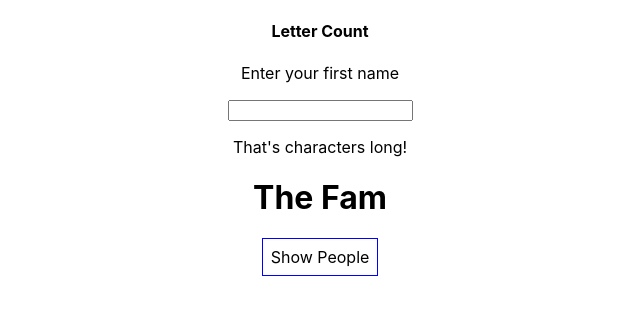
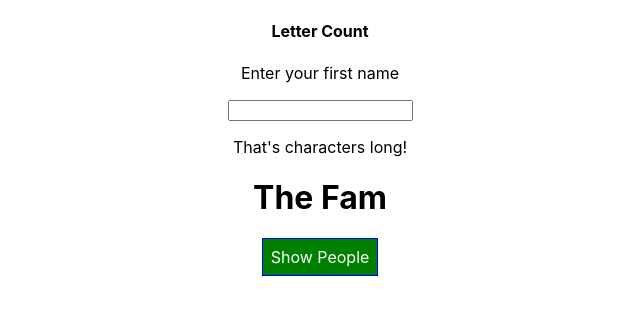
Before and after one commit to LittleBlue418/React-styling-components, a React (Create React App) app: page / in a window 1280 px wide. Shown: the top 314 px of the page, without its empty margins (320-960 px from the left). Built offline with nearby package versions, Linux system fonts and the light colour scheme.

Commit message:
changing styles dynamically

```diff
--- a/src/App.js
+++ b/src/App.js
@@ -86,11 +86,12 @@
 
   render() {
     const buttonStyle = {
-      backgroundColor: 'white',
+      backgroundColor: 'green',
       font: 'inherit',
       border: '1px solid blue',
       padding: '8px',
-      cursor: 'pointer'
+      cursor: 'pointer',
+      color: 'white',
     };
 
     let persons = null;
@@ -108,7 +109,10 @@
               changed={(event) => this.nameChangedHandler(event, person.id)} />
           })}
         </div>
-      )
+      );
+
+      buttonStyle.backgroundColor = 'red';
+
     }
 
     if (this.state.userTextArray.length > 0) {
```
